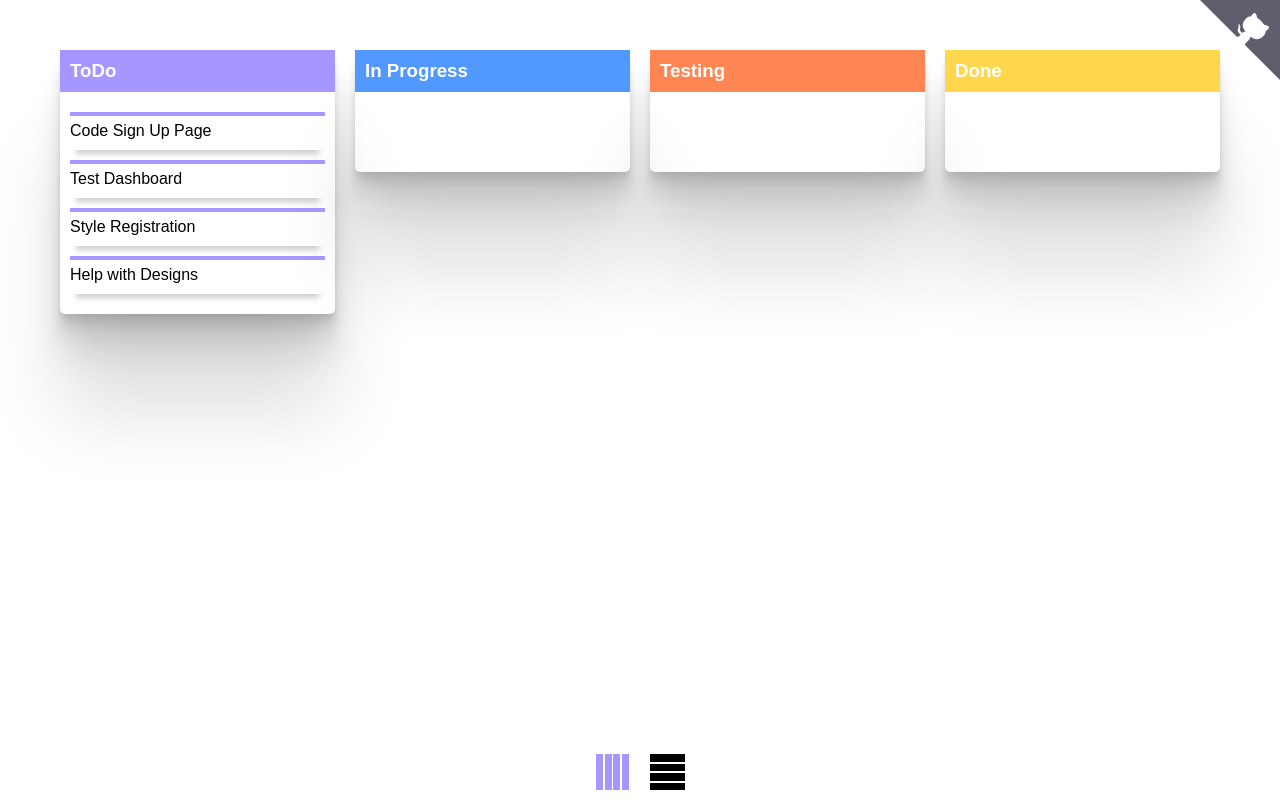
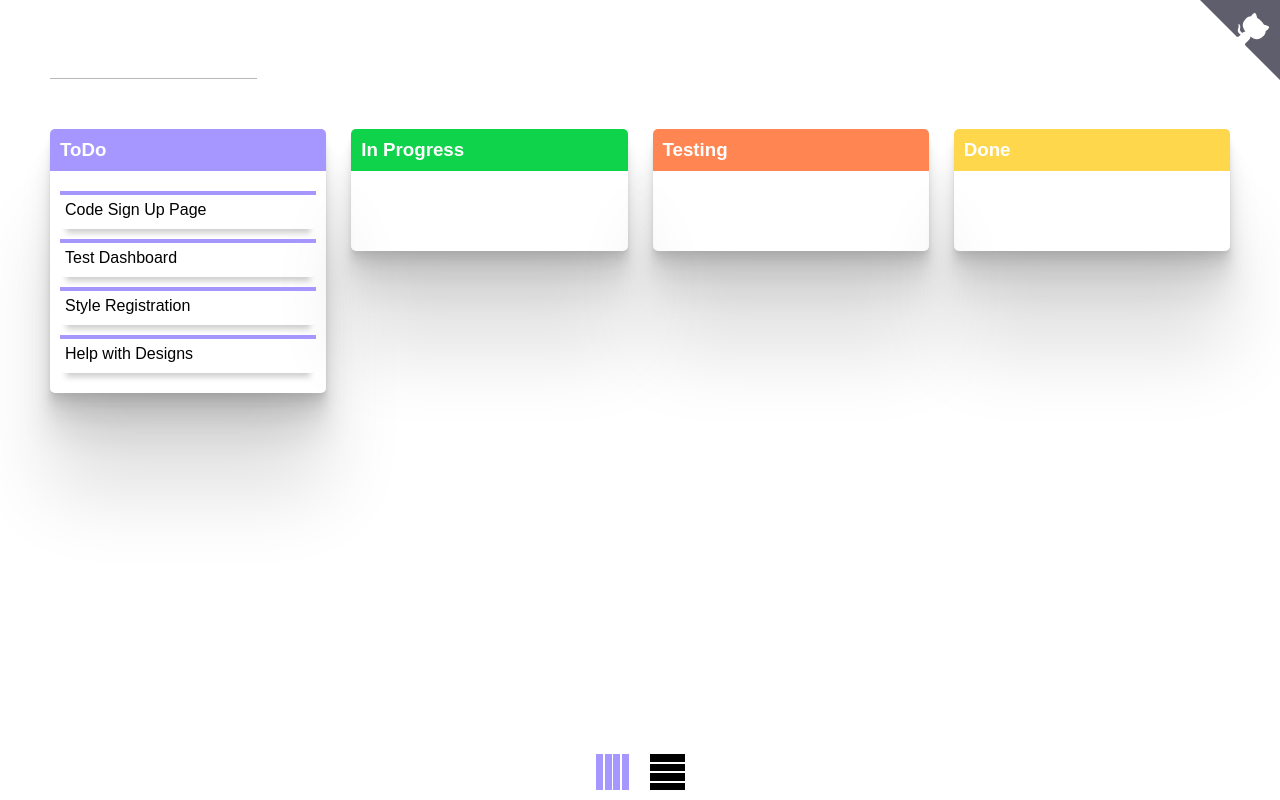
Before and after one commit to dmitriyakkerman/kanban-board, a Vue app: page / in a window 1280 px wide. Built offline with nearby package versions, Linux system fonts and the light colour scheme.

Commit message:
search, sime fixes

```diff
--- a/src/components/Dashboard/Dashboard.vue
+++ b/src/components/Dashboard/Dashboard.vue
@@ -1,5 +1,6 @@
 <template>
     <div class="dashboard">
+        <Search></Search>
         <transition name="appear">
             <div v-if="!dashboardToggling" class="dashboard__inner" :class="dashboardState">
                 <Todo></Todo>
@@ -20,6 +21,7 @@ import Todo from "./Todo";
 import InProgress from "./InProgress";
 import Testing from "./Testing";
 import Done from "./Done";
+import Search from "./Search";
 import Viewbar from "../../components/Viewbar/Viewbar";
 import GitHubCorner from "../../components/GitHubCorner/GitHubCorner";
 
@@ -31,6 +33,7 @@ export default {
         InProgress,
         Testing,
         Done,
+        Search,
         Viewbar,
         GitHubCorner,
         DashboardLoader: () => import('../../components/Loaders/DashboardLoader.vue')
--- /dev/null
+++ b/src/components/Dashboard/Search.vue
@@ -0,0 +1,17 @@
+<template>
+    <form action="" class="search-form">
+        <input type="text" v-model="searchRequest" class="search-form__input">
+    </form>
+</template>
+
+<script>
+
+    export default {
+        data() {
+            return {
+                searchRequest: ''
+            }
+        }
+    }
+
+</script>
--- a/src/scss/components/_board.scss
+++ b/src/scss/components/_board.scss
@@ -1,7 +1,7 @@
 .board {
   width: 280px;
-  margin: 0 10px;
   border-radius: 5px;
+  overflow: hidden;
   box-shadow:
           0 2.8px 2.2px rgba(0, 0, 0, 0.034),
           0 6.7px 5.3px rgba(0, 0, 0, 0.048),
@@ -10,6 +10,10 @@
           0 41.8px 33.4px rgba(0, 0, 0, 0.086),
           0 100px 80px rgba(0, 0, 0, 0.12)
   ;
+
+  &:not(:last-child) {
+    margin-right: 25px;
+  }
 
   &__title {
     padding: 10px;
@@ -26,7 +30,7 @@
   &--in-progress {
 
     .board__title {
-      background: #5299ff;
+      background: #0fd34b;
     }
   }
 
--- /dev/null
+++ b/src/scss/components/_search.scss
@@ -0,0 +1,9 @@
+.search-form {
+
+  &__input {
+    padding: 5px 0;
+    border: none;
+    border-bottom: solid #b8b8b8 1px;
+    outline: none;
+  }
+}
--- a/src/scss/components/_task.scss
+++ b/src/scss/components/_task.scss
@@ -1,9 +1,10 @@
 .task {
   position: relative;
-  padding: 10px 0;
+  padding: 10px 5px;
   border-radius: 5px;
   box-shadow: 0 10px 6px -6px rgba(0, 0, 0, 0.2);
   cursor: pointer;
+  transition: $transition-primary;
 
   &:before {
     position: absolute;
@@ -16,6 +17,10 @@
 
   &:not(:last-child) {
     margin-bottom: 10px;
+  }
+
+  &:hover {
+    background: #f6f6f9;
   }
 }
 
@@ -41,7 +46,7 @@
       .task {
 
         &:before {
-          background: #5299ff;
+          background: #0fd34b;
         }
       }
     }
--- a/src/scss/components/_viewbar.scss
+++ b/src/scss/components/_viewbar.scss
@@ -56,6 +56,7 @@
       }
     }
 
+    &:hover,
     &.active {
 
       a {
--- a/src/scss/dashboard/_dashboard.scss
+++ b/src/scss/dashboard/_dashboard.scss
@@ -2,15 +2,15 @@
   position: relative;
   width: 100%;
   height: 100%;
+  padding: 50px;
   background: #ffffff;
 
   &__inner {
-    margin: 50px;
+    margin-top: 50px;
     transition: $transition-primary;
 
     &.horizontal {
       display: flex;
-      justify-content: center;
       align-items: flex-start;
 
       .board {
--- a/src/scss/main.scss
+++ b/src/scss/main.scss
@@ -11,3 +11,4 @@
 @import "components/_viewbar";
 @import "components/_loaders";
 @import "components/_github-corner";
+@import "components/_search";
```
Also changed, not shown: src/assets/logo.png (deleted), 1 other file (tests, documents, lock files or other folders).
